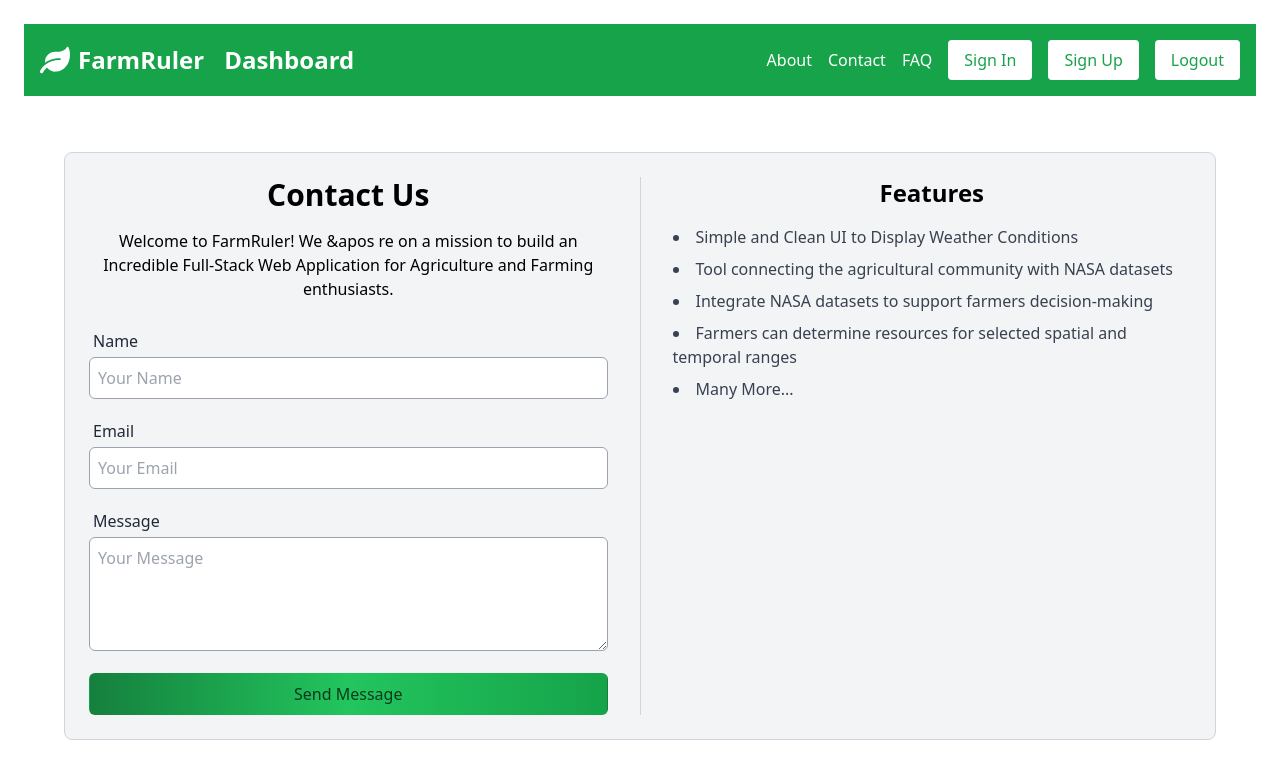
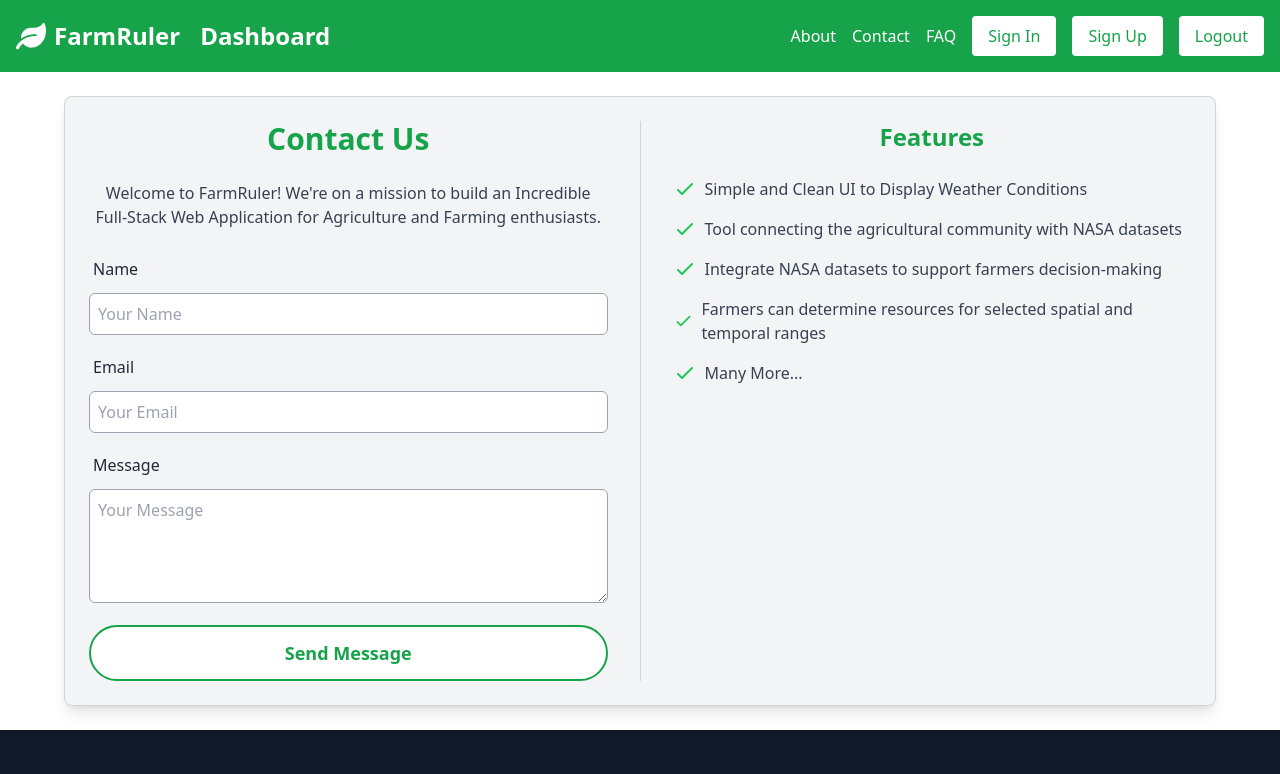
Before and after one commit to MOHAMMED-IQRAMUL/FarmRuler, a Next.js app: page /contact in a window 1280 px wide. Shown: the top 774 px of the page. Built offline with nearby package versions, Linux system fonts and the light colour scheme.

Commit message:
[FIX] #7 : Updated ContactUs Page

```diff
--- a/app/contact/page.js
+++ b/app/contact/page.js
@@ -1,59 +1,256 @@
 "use client";
-import React from 'react';
-import Navbar from '../components/Navbar';
-import Footer from '../components/Footer';
+import { useState } from "react";
+import Navbar from "../components/Navbar";
+import Footer from "../components/Footer";
 
 const ContactPage = () => {
+  const [formData, setFormData] = useState({
+    name: "",
+    email: "",
+    message: "",
+  });
+  const [errors, setErrors] = useState({});
+  const [isSubmitting, setIsSubmitting] = useState(false);
+  const [submitSuccess, setSubmitSuccess] = useState(false);
+
+  const handleChange = (e) => {
+    const { name, value } = e.target;
+    setFormData((prev) => ({ ...prev, [name]: value }));
+    // Clear error when user starts typing
+    if (errors[name]) {
+      setErrors((prev) => ({ ...prev, [name]: "" }));
+    }
+  };
+
+  const validateForm = () => {
+    let tempErrors = {};
+    if (!formData.name.trim()) tempErrors.name = "Name is required";
+    if (!formData.email.trim()) {
+      tempErrors.email = "Email is required";
+    } else if (!/\S+@\S+\.\S+/.test(formData.email)) {
+      tempErrors.email = "Email is invalid";
+    }
+    if (!formData.message.trim()) tempErrors.message = "Message is required";
+    setErrors(tempErrors);
+    return Object.keys(tempErrors).length === 0;
+  };
+
+  const handleSubmit = (e) => {
+    e.preventDefault();
+    if (validateForm()) {
+      setIsSubmitting(true);
+      // Simulate API call
+      setTimeout(() => {
+        setIsSubmitting(false);
+        setSubmitSuccess(true);
+        setFormData({ name: "", email: "", message: "" });
+        setTimeout(() => setSubmitSuccess(false), 3000);
+      }, 1500);
+    }
+  };
+
   return (
-        <div className="min-h-screen bg-white flex flex-col items-center justify-center p-6">
-            <div className="w-full">
+    <div className="min-h-screen bg-white flex flex-col">
       <Navbar />
+
+      <div className="flex-grow flex items-center justify-center p-6">
+        <div className="bg-gray-100 shadow-lg border border-gray-300 rounded-lg p-6 w-full max-w-6xl flex flex-col md:flex-row justify-between space-y-8 md:space-y-0 md:space-x-8 transition-all duration-300 ease-in-out">
+          <div className="w-full md:w-1/2 space-y-6">
+            <h1 className="text-3xl font-bold mb-4 text-center text-green-600">
+              Contact Us
+            </h1>
+            <p className="text-gray-700 mb-6 text-center">
+              Welcome to FarmRuler! We&apos;re on a mission to build an
+              Incredible Full-Stack Web Application for Agriculture and Farming
+              enthusiasts.
+            </p>
+            <form onSubmit={handleSubmit} className="space-y-4">
+              <div className="space-y-2">
+                <label className="block text-gray-800 p-1">Name</label>
+                <input
+                  type="text"
+                  name="name"
+                  value={formData.name}
+                  onChange={handleChange}
+                  className={`w-full p-2 border rounded-md transition duration-300 ease-in-out ${
+                    errors.name
+                      ? "border-red-500 shake"
+                      : "border-gray-400 focus:border-green-500 focus:ring focus:ring-green-200"
+                  }`}
+                  placeholder="Your Name"
+                />
+                {errors.name && (
+                  <p className="text-red-500 text-sm mt-1">{errors.name}</p>
+                )}
+              </div>
+              <div className="space-y-2">
+                <label className="block text-gray-800 p-1">Email</label>
+                <input
+                  name="email"
+                  value={formData.email}
+                  onChange={handleChange}
+                  className={`w-full p-2 border rounded-md transition duration-300 ease-in-out ${
+                    errors.email
+                      ? "border-red-500 shake"
+                      : "border-gray-400 focus:border-green-500 focus:ring focus:ring-green-200"
+                  }`}
+                  placeholder="Your Email"
+                />
+                {errors.email && (
+                  <p className="text-red-500 text-sm mt-1">{errors.email}</p>
+                )}
+              </div>
+              <div className="space-y-2">
+                <label className="block text-gray-800 p-1">Message</label>
+                <textarea
+                  name="message"
+                  value={formData.message}
+                  onChange={handleChange}
+                  className={`w-full p-2 border rounded-md transition duration-300 ease-in-out ${
+                    errors.message
+                      ? "border-red-500 shake"
+                      : "border-gray-400 focus:border-green-500 focus:ring focus:ring-green-200"
+                  }`}
+                  rows="4"
+                  placeholder="Your Message"
+                ></textarea>
+                {errors.message && (
+                  <p className="text-red-500 text-sm mt-1">{errors.message}</p>
+                )}
+              </div>
+              <button
+                type="submit"
+                disabled={isSubmitting}
+                className={`
+    w-full py-3 px-6
+    bg-white text-green-600
+    border-2 border-green-600
+    rounded-full
+    font-semibold text-lg
+    transition-all duration-300 ease-in-out
+    hover:bg-green-600 hover:text-white
+    focus:outline-none focus:ring-2 focus:ring-green-400 focus:ring-opacity-50
+    ${
+      isSubmitting
+        ? "opacity-50 cursor-not-allowed"
+        : "transform hover:-translate-y-1 hover:shadow-lg"
+    }
+  `}
+              >
+                <span
+                  className={`inline-block transition-all duration-300 ${
+                    isSubmitting ? "opacity-0" : "opacity-100"
+                  }`}
+                >
+                  {isSubmitting ? "" : "Send Message"}
+                </span>
+                {isSubmitting && (
+                  <span className="absolute inset-0 flex items-center justify-center">
+                    <svg
+                      className="animate-spin h-6 w-6 text-green-600"
+                      xmlns="http://www.w3.org/2000/svg"
+                      fill="none"
+                      viewBox="0 0 24 24"
+                    >
+                      <circle
+                        className="opacity-25"
+                        cx="12"
+                        cy="12"
+                        r="10"
+                        stroke="currentColor"
+                        strokeWidth="4"
+                      ></circle>
+                      <path
+                        className="opacity-75"
+                        fill="currentColor"
+                        d="M4 12a8 8 0 018-8V0C5.373 0 0 5.373 0 12h4zm2 5.291A7.962 7.962 0 014 12H0c0 3.042 1.135 5.824 3 7.938l3-2.647z"
+                      ></path>
+                    </svg>
+                  </span>
+                )}
+              </button>
+            </form>
+            {submitSuccess && (
+              <div className="text-green-600 text-center mt-4 animate-fade-in">
+                Message sent successfully!
+              </div>
+            )}
           </div>
 
-            <div className="bg-gray-100 shadow-md-500 border border-gray-300 rounded-lg p-6 m-14 w-full max-w-6xl flex justify-between space-x-8">
-                <div className="w-1/2">
-                    <h1 className="text-3xl font-bold mb-4 text-center">Contact Us</h1>
-                    <p className="text-black-700 mb-6 text-center">
-                        Welcome to FarmRuler! We &apos re on a mission to build an Incredible Full-Stack Web Application for Agriculture and Farming enthusiasts.
-                    </p>
-                    <form className="space-y-4">
-                        <div>
-                            <label className="block text-gray-800 p-1">Name</label>
-                            <input type="text" className="w-full p-2 border border-gray-400 rounded-md" placeholder="Your Name" />
-                        </div>
-                        <div>
-                            <label className="block text-gray-800 p-1">Email</label>
-                            <input type="email" className="w-full p-2 border border-gray-400 rounded-md" placeholder="Your Email" />
-                        </div>
-                        <div>
-                            <label className="block text-gray-800 p-1">Message</label>
-                            <textarea className="w-full p-2 border border-gray-400 rounded-md" rows="4" placeholder="Your Message"></textarea>
-                        </div>
-                        <button type="submit" className="w-full bg-gradient-to-r from-green-700 via-green-500 to-green-600 border border-transparent text-black text-opacity-70 p-2 rounded-md transition duration-600 ease-in-out hover:border-gray-800 hover:text-black">
-                            Send Message</button>
+          <div className="hidden md:block border-l border-gray-300"></div>
 
-                    </form>
-                </div>
-
-                <div className="border-l border-gray-300 "></div>
-
-                <div className="w-1/2">
-                    <h2 className="text-2xl font-bold mb-4 text-center">Features</h2>
-                    <ul className="list-disc list-inside text-gray-700 space-y-2">
-                        <li>Simple and Clean UI to Display Weather Conditions</li>
-                        <li>Tool connecting the agricultural community with NASA datasets</li>
-                        <li>Integrate NASA datasets to support farmers decision-making</li>
-                        <li>Farmers can determine resources for selected spatial and temporal ranges</li>
-                        <li>Many More...</li>
+          <div className="w-full md:w-1/2 space-y-6">
+            <h2 className="text-2xl font-bold mb-4 text-center text-green-600">
+              Features
+            </h2>
+            <ul className="list-none space-y-4">
+              {[
+                "Simple and Clean UI to Display Weather Conditions",
+                "Tool connecting the agricultural community with NASA datasets",
+                "Integrate NASA datasets to support farmers decision-making",
+                "Farmers can determine resources for selected spatial and temporal ranges",
+                "Many More...",
+              ].map((feature, index) => (
+                <li
+                  key={index}
+                  className="flex items-center space-x-2 animate-fade-in"
+                  style={{ animationDelay: `${index * 150}ms` }}
+                >
+                  <svg
+                    className="w-6 h-6 text-green-500"
+                    fill="none"
+                    stroke="currentColor"
+                    viewBox="0 0 24 24"
+                    xmlns="http://www.w3.org/2000/svg"
+                  >
+                    <path
+                      strokeLinecap="round"
+                      strokeLinejoin="round"
+                      strokeWidth="2"
+                      d="M5 13l4 4L19 7"
+                    ></path>
+                  </svg>
+                  <span className="text-gray-700">{feature}</span>
+                </li>
+              ))}
             </ul>
           </div>
         </div>
+      </div>
 
-            <div className="w-full">
       <Footer />
+
+      <style jsx>{`
+        @keyframes shake {
+          0%,
+          100% {
+            transform: translateX(0);
+          }
+          25% {
+            transform: translateX(-5px);
+          }
+          75% {
+            transform: translateX(5px);
+          }
+        }
+        .shake {
+          animation: shake 0.5s ease-in-out;
+        }
+        @keyframes fadeIn {
+          from {
+            opacity: 0;
+            transform: translateY(10px);
+          }
+          to {
+            opacity: 1;
+            transform: translateY(0);
+          }
+        }
+        .animate-fade-in {
+          animation: fadeIn 0.5s ease-out forwards;
+        }
+      `}</style>
     </div>
-        </div >
-
   );
 };
 
```
Lines whose indentation alone changed are shown as unchanged.
